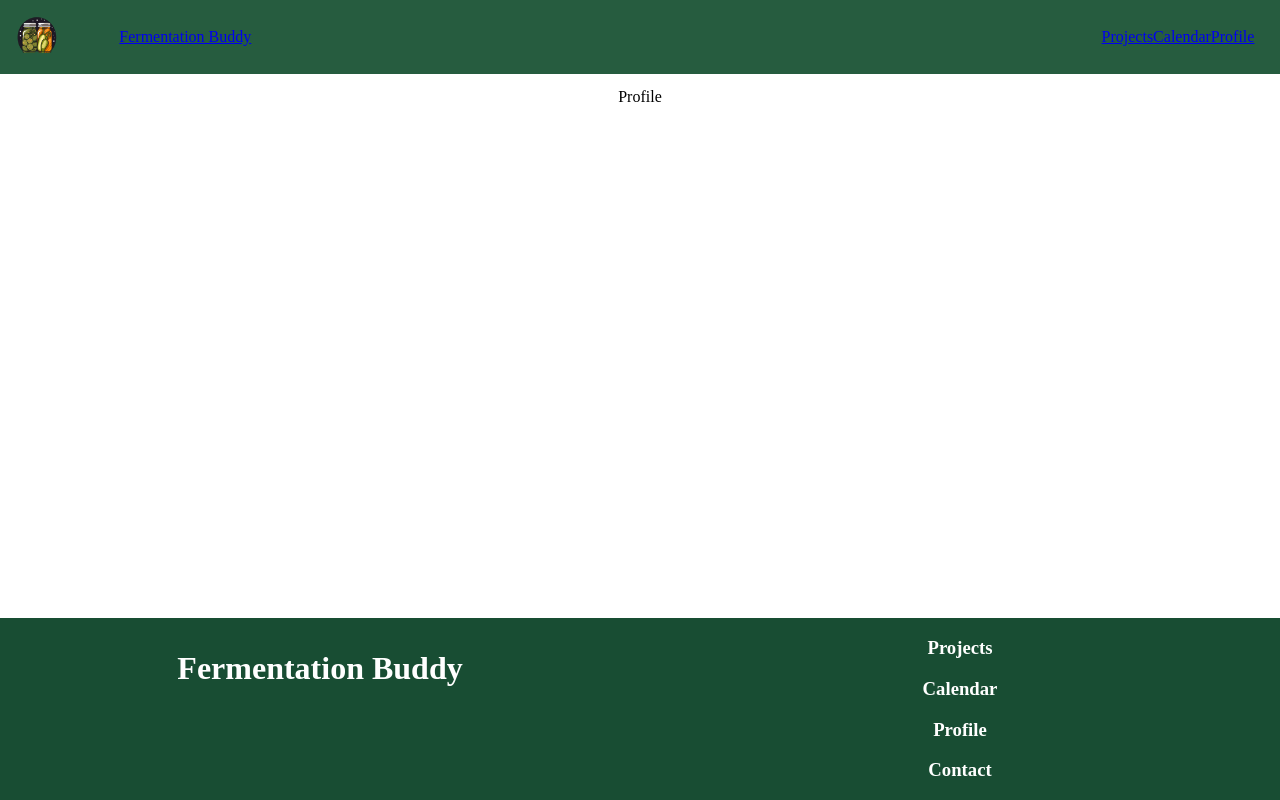
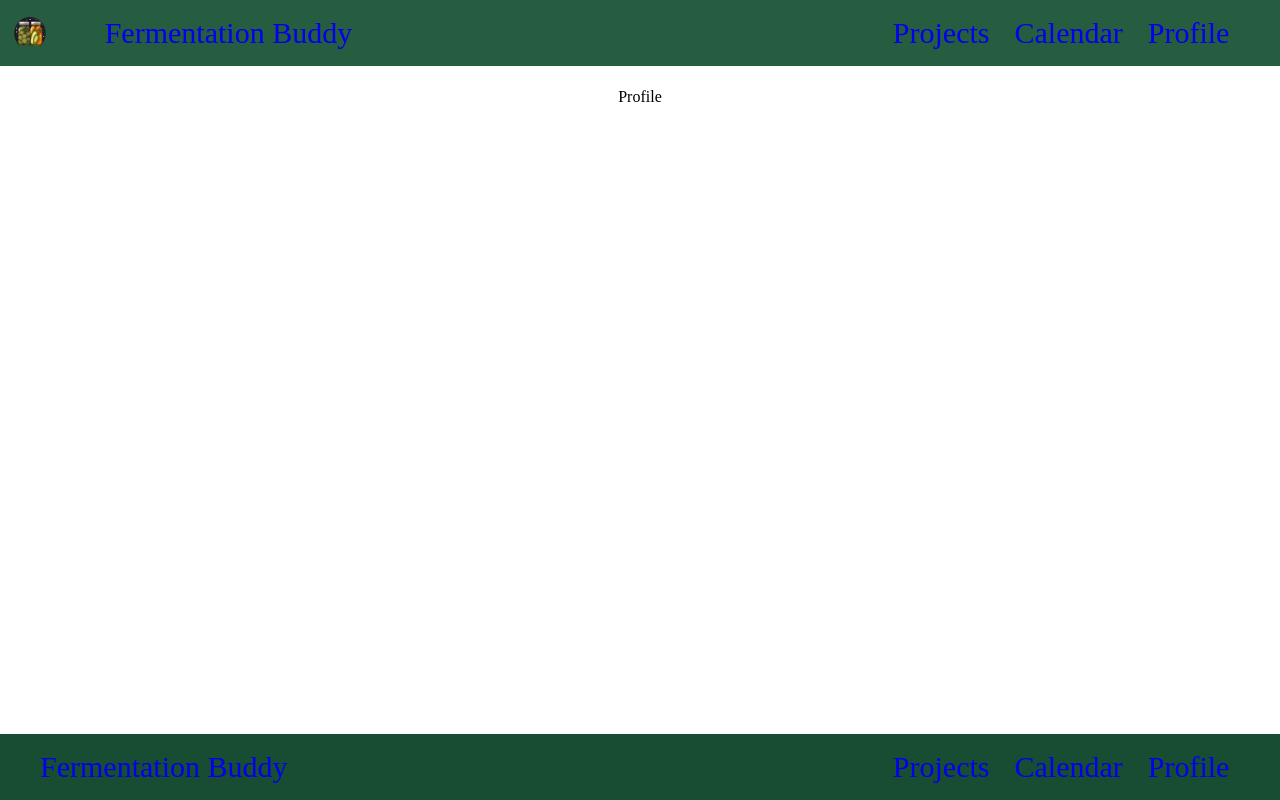
Before and after one commit to haydentinker/Fermentation_Buddy, a React (Create React App) app in the folder fermentation_station/: page /profile in a window 1280 px wide. Built offline with nearby package versions, Linux system fonts and the light colour scheme.

Commit message:
Organizing folders and nav and footer work now

```diff
--- a/fermentation_station/src/components/Footer.js
+++ b/fermentation_station/src/components/Footer.js
@@ -1,16 +1,31 @@
 import {React} from 'react'
 import "../static/Footer.css";
+import { Link } from 'react-router-dom';
 export const Footer = () => {
   return (
     <div className='footer'>
     <div className='footer-div'>
-        <h1>Fermentation Buddy</h1>
+    <ul>
+        <li>
+          <Link to="/">Fermentation Buddy</Link>
+        </li>
+        </ul>
         </div>
         <div className='footer-div'>
-        <h3>Projects</h3>
-        <h3>Calendar</h3>
-        <h3>Profile</h3>
-        <h3>Contact</h3>
+      </div>
+      <div className='right-container'>
+      <ul>
+
+        <li>
+          <Link to="/projects">Projects</Link>
+        </li>
+        <li>
+          <Link to="/calendar">Calendar</Link>
+        </li>
+        <li>
+          <Link to="/profile">Profile</Link>
+        </li>
+      </ul>
         </div>
         </div>
 
--- a/fermentation_station/src/components/ProjectWrapper.js
+++ b/fermentation_station/src/pages/ProjectWrapper.js
@@ -1,9 +1,9 @@
 import React, { useState } from 'react'
 import '../static/ProjectWrapper.css'
-import { ProjectForm } from "./ProjectForm"
+import { ProjectForm } from "../components/ProjectForm"
 import { v4 as uuidv4 } from 'uuid';
-import { FermentationProject } from './FermentationProject';
-import { EditProjectForm } from './EditProjectForm';
+import { FermentationProject } from '../components/FermentationProject';
+import { EditProjectForm } from '../components/EditProjectForm';
 
 
 export const ProjectWrapper = () => {
--- a/fermentation_station/src/static/NavBar.css
+++ b/fermentation_station/src/static/NavBar.css
@@ -29,8 +29,13 @@ ul{
     list-style:none;
     justify-content: space-between;
 }
-
-h1,h2{
+a{
+    text-decoration: none;
     margin: 0;
     margin-right:25px;
+    font-size:30px;
 }
+a:visited{
+
+    color:white;
+}
```
Also changed, not shown: fermentation_station/src/App.js (+4 -4 lines), fermentation_station/src/pages/Calendar.js (renamed from fermentation_station/src/components/Calendar.js), fermentation_station/src/pages/Home.js (renamed from fermentation_station/src/components/Home.js), fermentation_station/src/pages/Profile.js (renamed from fermentation_station/src/components/Profile.js).
